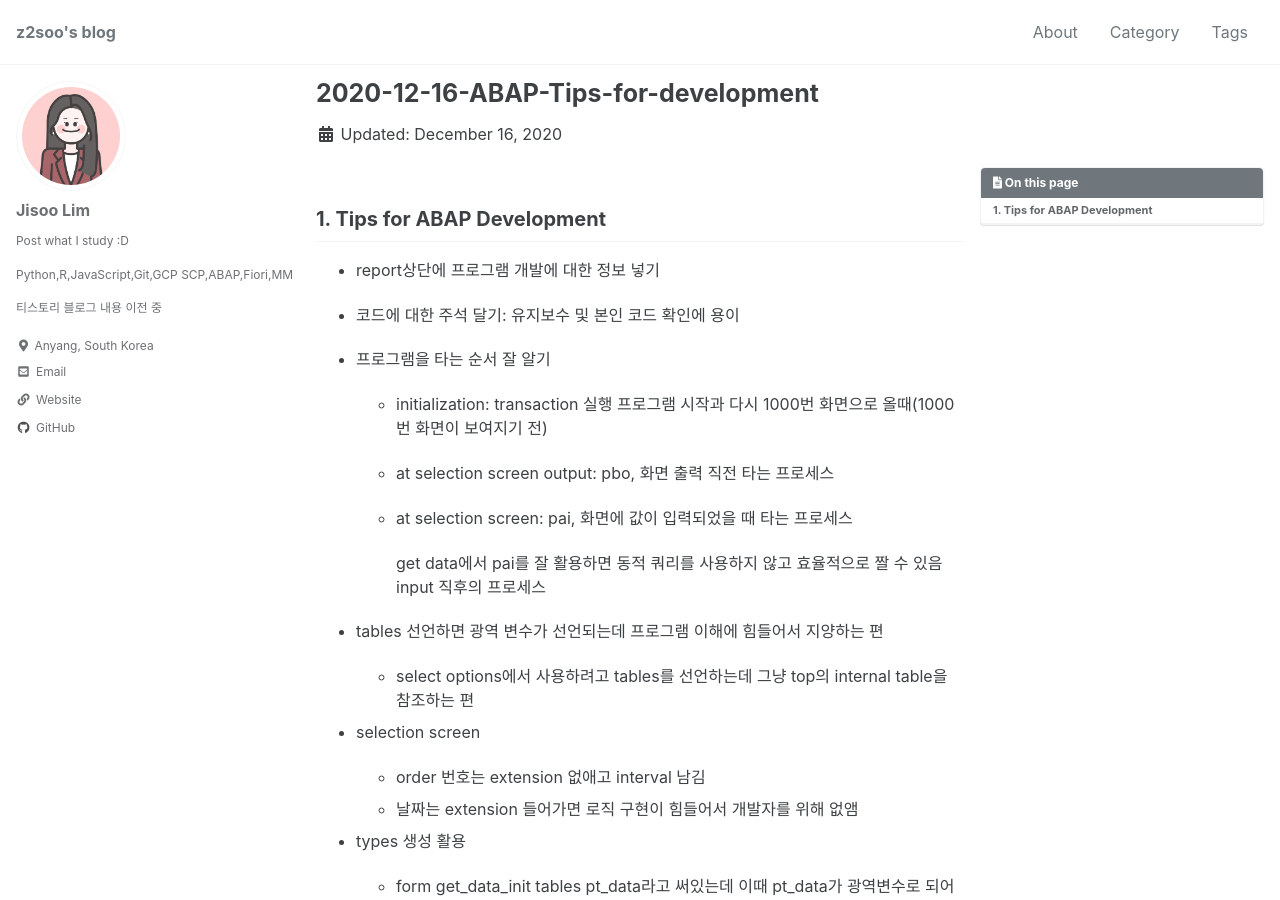
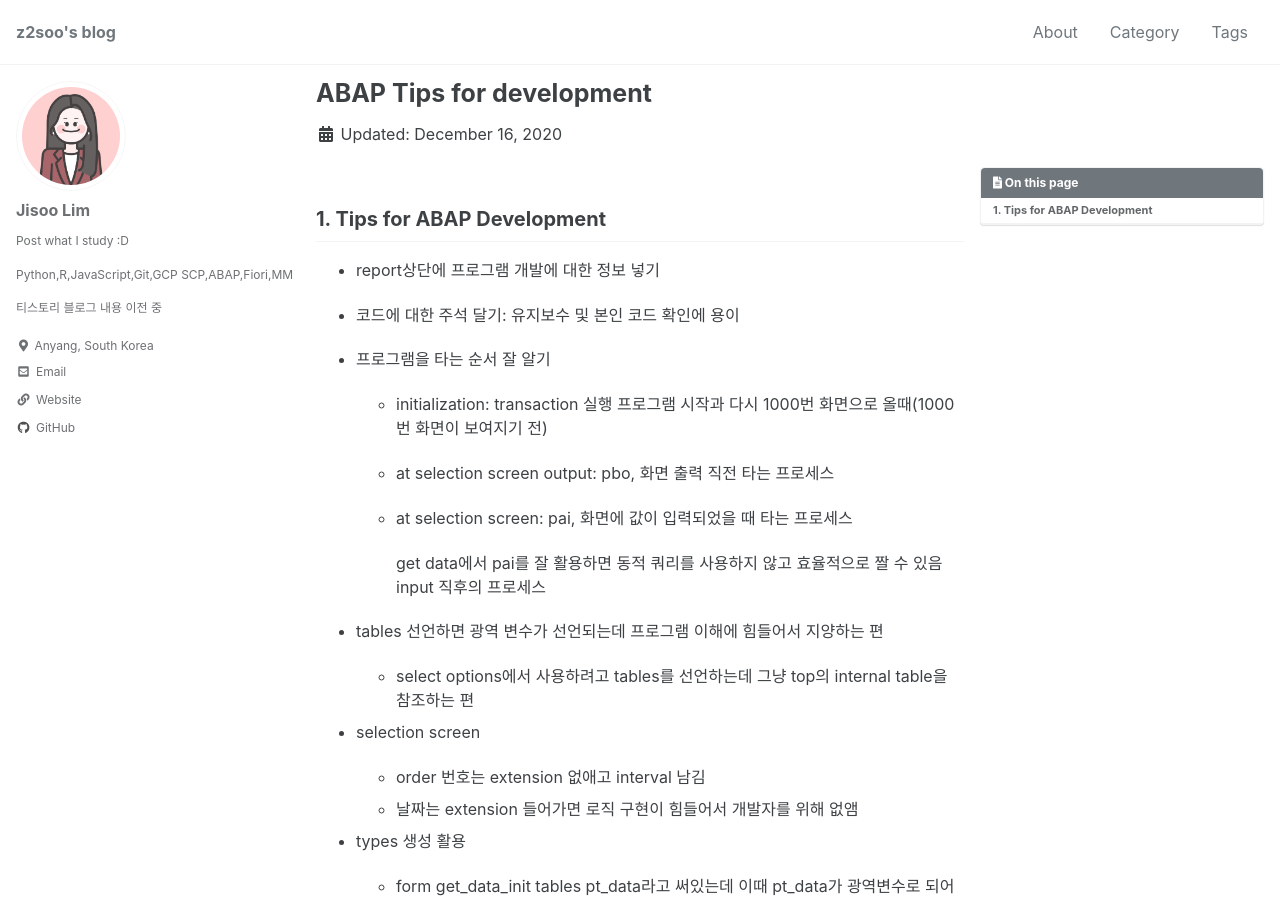
Before and after one commit to z2soo/z2soo.github.io, a Jekyll site: the page built from _posts/2020-12-16-ABAP-Tips-for-development-작성중.md, in a window 1280 px wide and 900 px high. Built offline with Jekyll 4.4.1, drawn with Linux system fonts in a browser that asks for light colours; cached includes are drawn as plain includes.

Commit message:
edit blog setting

```diff
--- a/_posts/2020-12-16-ABAP-Tips-for-development.md
+++ b/_posts/2020-12-16-ABAP-Tips-for-development-작성중.md
@@ -1,11 +1,11 @@
 ---
-title: "2020-12-16-ABAP-Tips-for-development"
+title: "ABAP Tips for development"
 categories:
   - ABAP
 tags:
   - sap
+  - sql
   - abap
-  - tips
   - excel
   - read table
   - for all entries
```
Also changed, not shown: _posts/2020-12-14-ABAP-Query-&-Data-Handing-작성중.md (renamed from _posts/2020-12-14-ABAP-Query-&-Data-Handing.md).
